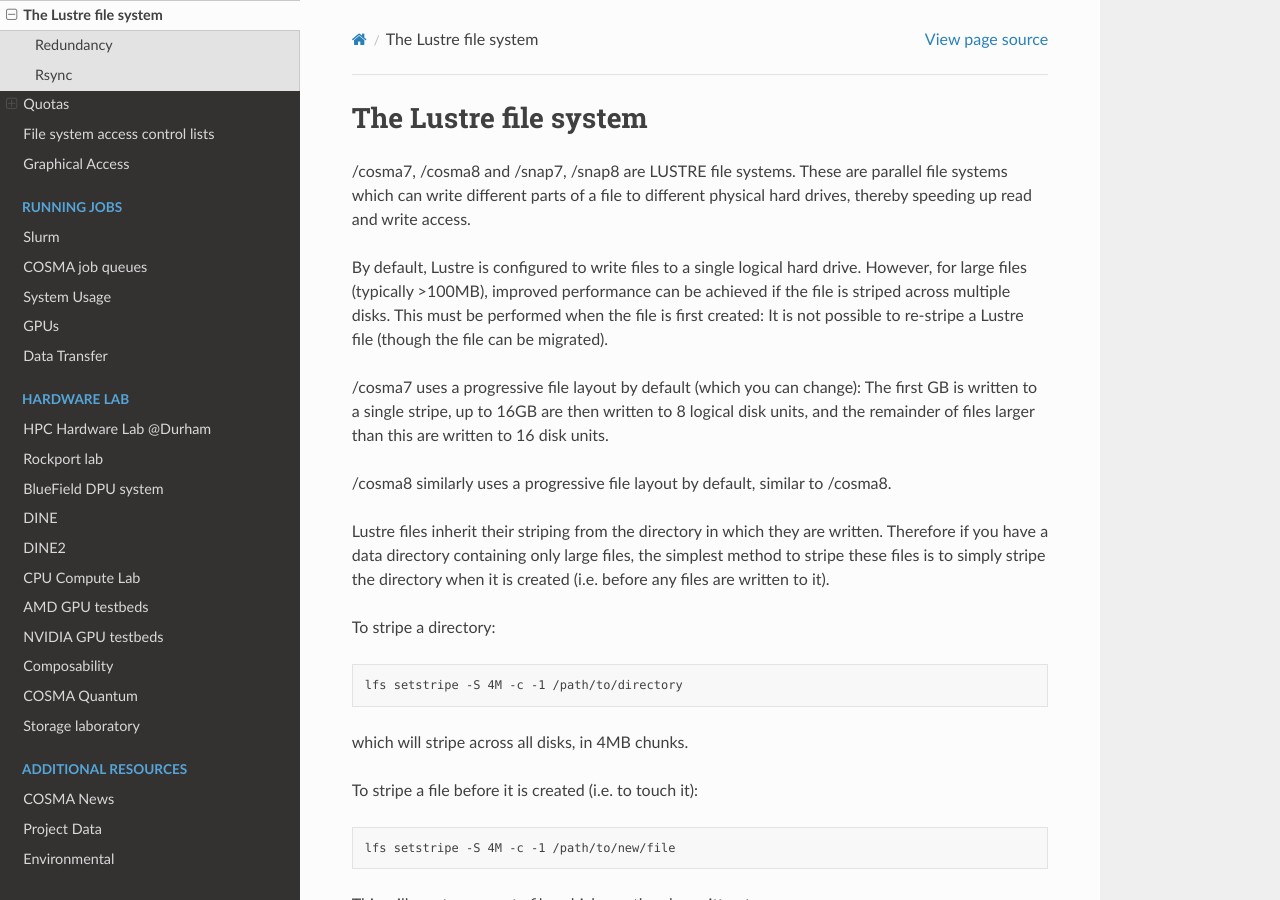
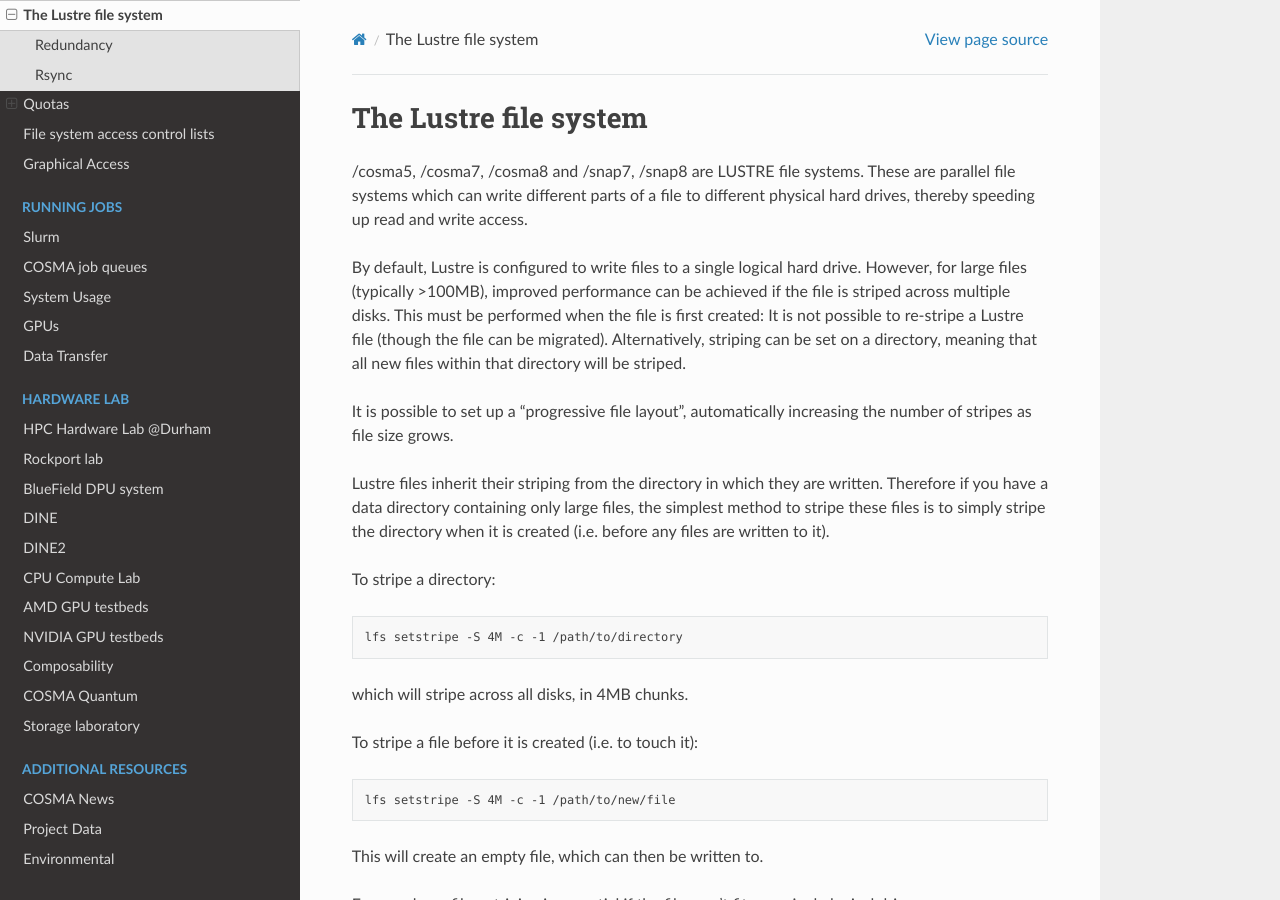
Before and after one commit to agb32/cosmadoc, a Sphinx documentation site: the page built from docs/source/lustre.md, in a window 1280 px wide and 900 px high. Built offline with Sphinx 7.4.7 and the Read the Docs theme 3.1.0, drawn with Linux system fonts in a browser that asks for light colours.

Commit message:
upaded information

```diff
--- a/docs/source/lustre.md
+++ b/docs/source/lustre.md
@@ -1,12 +1,11 @@
 # The Lustre file system
 
-/cosma7, /cosma8 and /snap7, /snap8 are LUSTRE file systems. These are parallel file systems which can write different parts of a file to different physical hard drives, thereby speeding up read and write access.
+/cosma5, /cosma7, /cosma8 and /snap7, /snap8 are LUSTRE file systems. These are parallel file systems which can write different parts of a file to different physical hard drives, thereby speeding up read and write access.
 
-By default, Lustre is configured to write files to a single logical hard drive. However, for large files (typically >100MB), improved performance can be achieved if the file is striped across multiple disks. This must be performed when the file is first created: It is not possible to re-stripe a Lustre file (though the file can be migrated).
+By default, Lustre is configured to write files to a single logical hard drive. However, for large files (typically >100MB), improved performance can be achieved if the file is striped across multiple disks. This must be performed when the file is first created: It is not possible to re-stripe a Lustre file (though the file can be migrated).  Alternatively, striping can be set on a directory, meaning that all new files within that directory will be striped.
 
-/cosma7 uses a progressive file layout by default (which you can change): The first GB is written to a single stripe, up to 16GB are then written to 8 logical disk units, and the remainder of files larger than this are written to 16 disk units.
+It is possible to set up a "progressive file layout", automatically increasing the number of stripes as file size grows.
 
-/cosma8 similarly uses a progressive file layout by default, similar to /cosma8.
 
 Lustre files inherit their striping from the directory in which they are written. Therefore if you have a data directory containing only large files, the simplest method to stripe these files is to simply stripe the directory when it is created (i.e. before any files are written to it).
 
```
Also changed, not shown: docs/source/acl.md (+2 -0 lines), docs/source/clusterupgrade.md (+0 -4 lines), docs/source/composable.md (+3 -3 lines).
